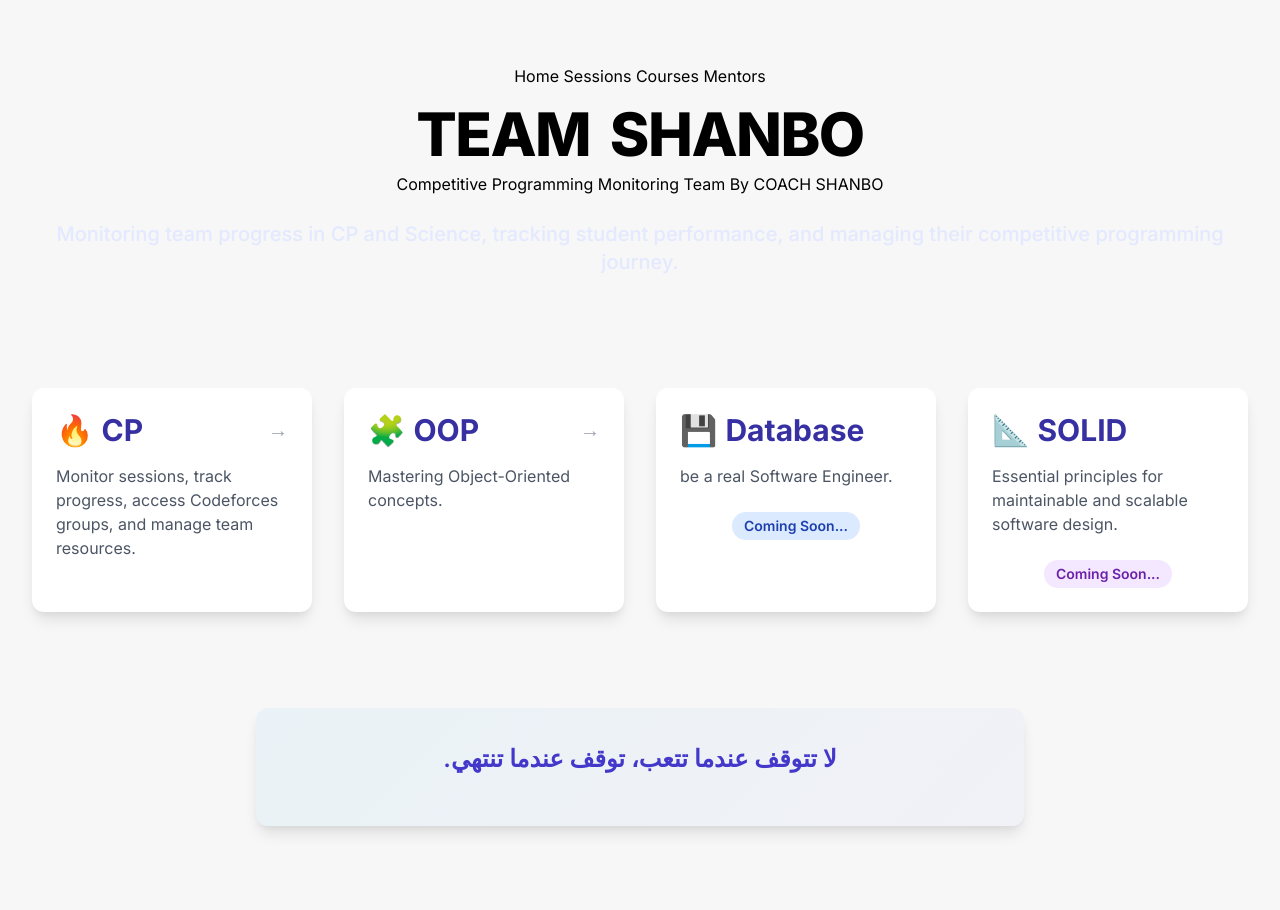
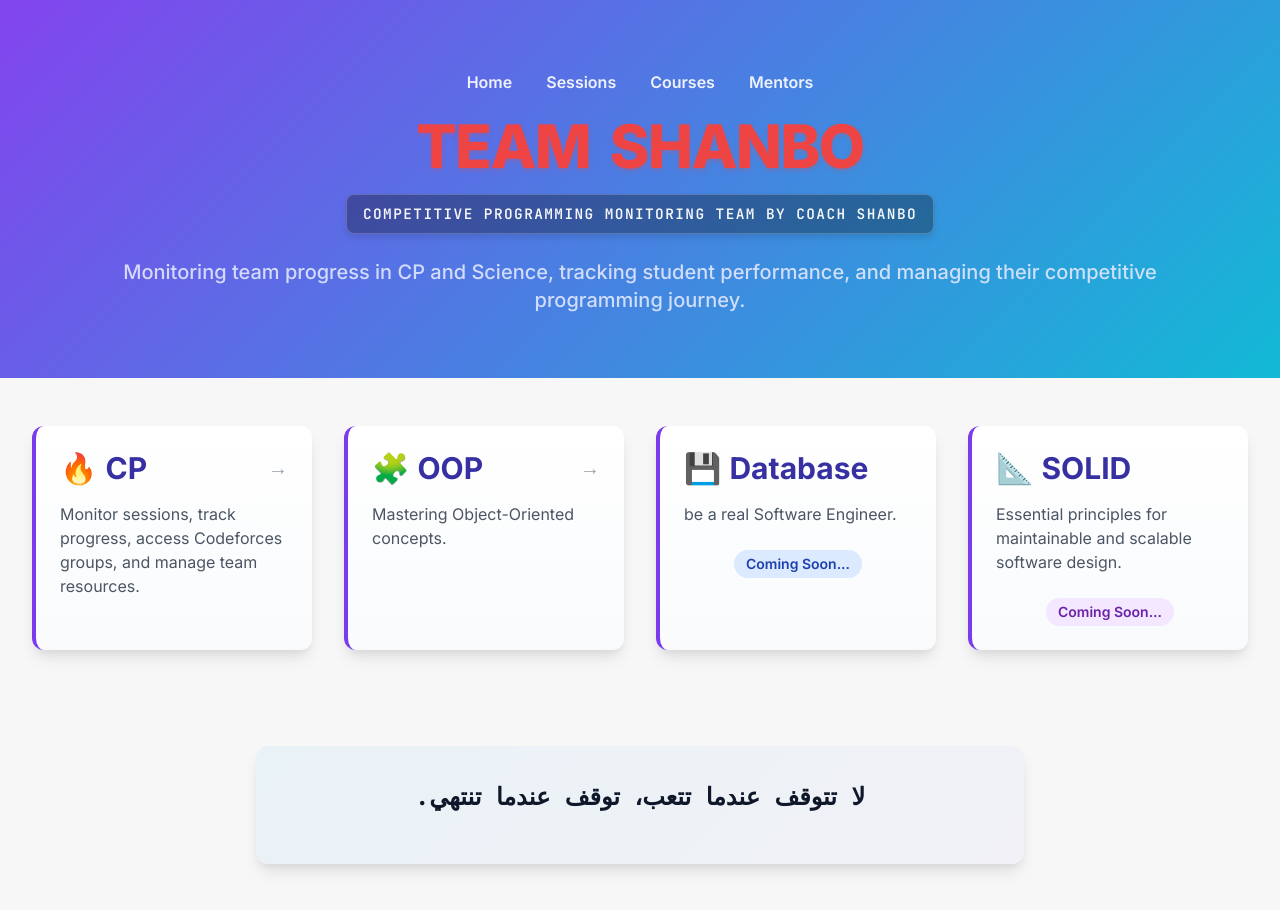
Before and after one commit to abdelrahmanAE/monitoring, a plain HTML site: page index.html in a window 1280 px wide. Before the commit the page ends 874 px from the top, so only its background shows below. Drawn offline with nearby package versions, Linux system fonts and the light colour scheme.

Commit message:
Update styles.css

```diff
--- a/styles.css
+++ b/styles.css
@@ -1,8 +1,27 @@
 @import url("https://fonts.googleapis.com/css2?family=Inter:wght@100..900&display=swap");
+@import url("https://fonts.googleapis.com/css2?family=JetBrains+Mono:wght@400;600&display=swap");
+
+:root {
+  --bg-1: #0f172a; /* dark navy */
+  --accent-1: #06b6d4; /* teal/cyan */
+  --accent-2: #7c3aed; /* violet */
+  --muted: #94a3b8;
+  --card-bg: #ffffff;
+  --glass: rgba(255, 255, 255, 0.06);
+}
 
 body {
   font-family: "Inter", sans-serif;
   background-color: #f7f7f7; /* Light gray background */
+}
+
+/* Dashboard specific styles */
+.dashboard-header {
+  background: linear-gradient(
+    135deg,
+    rgba(99, 102, 241, 0.95),
+    rgba(139, 92, 246, 0.95)
+  );
 }
 
 .card-shadow {
@@ -20,6 +39,122 @@ body {
   box-shadow: 0 15px 20px -5px rgba(0, 0, 0, 0.15),
     0 6px 8px -3px rgba(0, 0, 0, 0.1);
   transform: translateY(-4px);
+}
+
+/* Header / Hero modern styling */
+header {
+  background: linear-gradient(
+    135deg,
+    rgba(124, 58, 237, 0.95),
+    rgba(6, 182, 212, 0.95)
+  );
+  color: white;
+}
+
+.hero-inner {
+  max-width: 1100px;
+  margin: 0 auto;
+}
+
+.hero-title {
+  font-weight: 800;
+  letter-spacing: -0.02em;
+}
+
+/* Colored text for TEAM SHANBO */
+.team-text-gradient {
+  color: #ef4444; /* Red color */
+  text-shadow: 0 2px 4px rgba(239, 68, 68, 0.3);
+}
+
+.shanbo-text-gradient {
+  color: #ef4444; /* Red color */
+  text-shadow: 0 2px 4px rgba(239, 68, 68, 0.3);
+}
+
+.hero-mono {
+  font-family: "JetBrains Mono", monospace;
+  color: rgba(255, 255, 255, 0.95);
+  background: rgba(0, 0, 0, 0.3);
+  padding: 8px 16px;
+  border-radius: 8px;
+  display: inline-block;
+  margin-top: 10px;
+  font-weight: 600;
+  letter-spacing: 0.05em;
+  border: 1px solid rgba(255, 255, 255, 0.2);
+  box-shadow: 0 4px 6px rgba(0, 0, 0, 0.1);
+}
+
+.robot-text {
+  font-family: "JetBrains Mono", "Courier New", monospace;
+  text-transform: uppercase;
+  font-size: 0.9rem;
+  letter-spacing: 0.1em;
+}
+
+/* Top nav inside header */
+.top-nav {
+  display: flex;
+  gap: 14px;
+  justify-content: center;
+  margin-bottom: 10px;
+}
+.top-nav a {
+  color: rgba(255, 255, 255, 0.9);
+  font-weight: 600;
+  padding: 6px 10px;
+  border-radius: 8px;
+}
+.top-nav a:hover {
+  background: rgba(255, 255, 255, 0.08);
+}
+
+/* Feature cards modern look */
+.feature-card {
+  background: linear-gradient(180deg, var(--card-bg), rgba(248, 250, 252, 0.9));
+  border-left: 4px solid var(--accent-2);
+  padding: 1.25rem;
+  transition: transform 0.22s ease, box-shadow 0.22s ease;
+}
+.feature-card:hover {
+  transform: translateY(-8px);
+  box-shadow: 0 18px 30px rgba(15, 23, 42, 0.08);
+}
+
+.card-icon {
+  width: 44px;
+  height: 44px;
+  border-radius: 10px;
+  display: inline-flex;
+  align-items: center;
+  justify-content: center;
+  background: var(--glass);
+  margin-right: 12px;
+  font-size: 20px;
+}
+
+/* CTA button style */
+.cta-btn {
+  background: linear-gradient(90deg, var(--accent-1), var(--accent-2));
+  color: white !important;
+  box-shadow: 0 8px 24px rgba(124, 58, 237, 0.18);
+}
+.cta-btn:hover {
+  transform: translateY(-3px) scale(1.02);
+}
+
+/* Quote rotator tweak to match theme */
+#quote-rotator {
+  background: linear-gradient(
+    180deg,
+    rgba(255, 255, 255, 0.02),
+    rgba(255, 255, 255, 0.03)
+  );
+}
+#arabic-quote {
+  color: #0f172a;
+  font-family: "JetBrains Mono", monospace;
 }
 
 /* Quote rotator styling */
```
